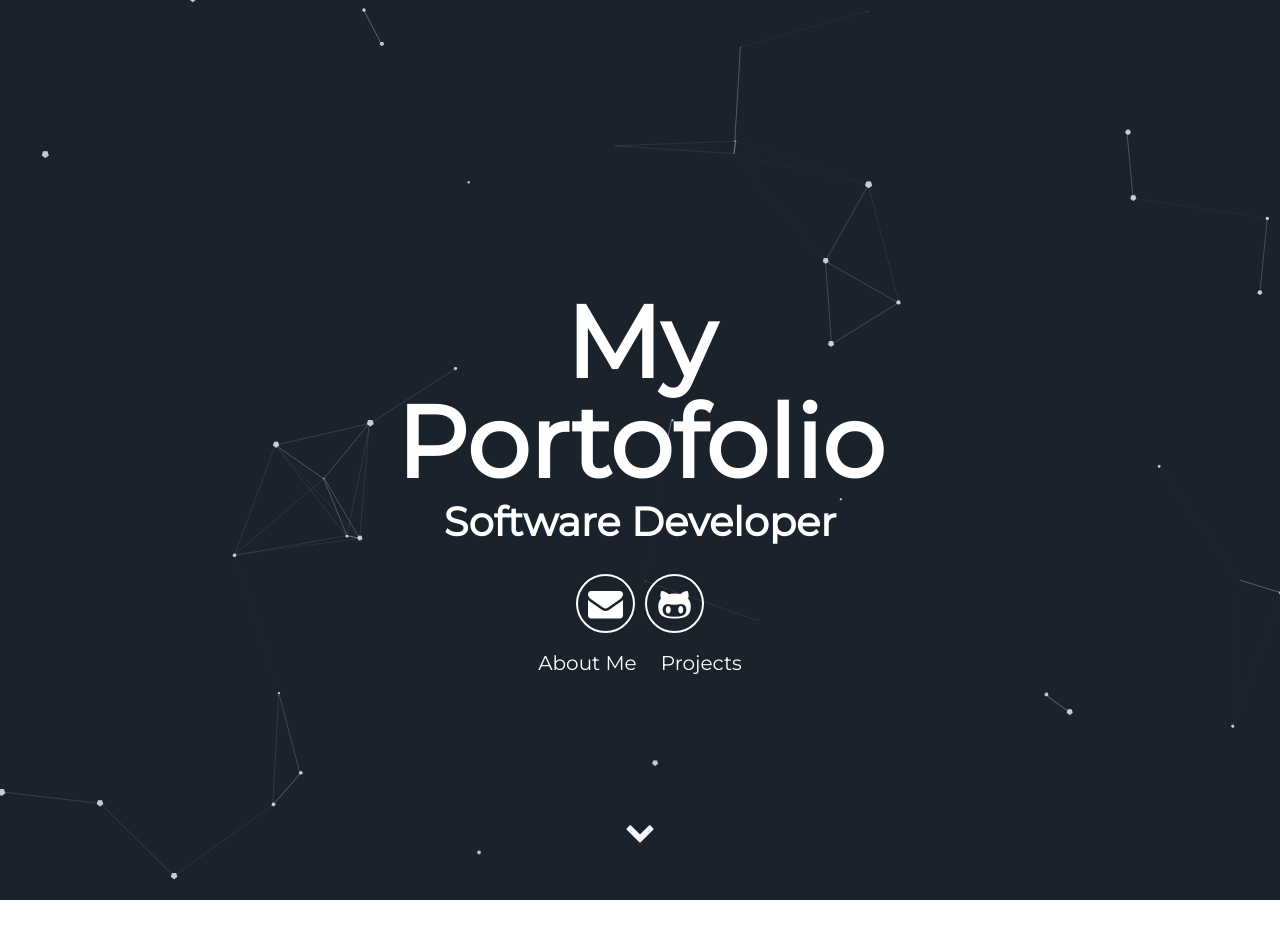
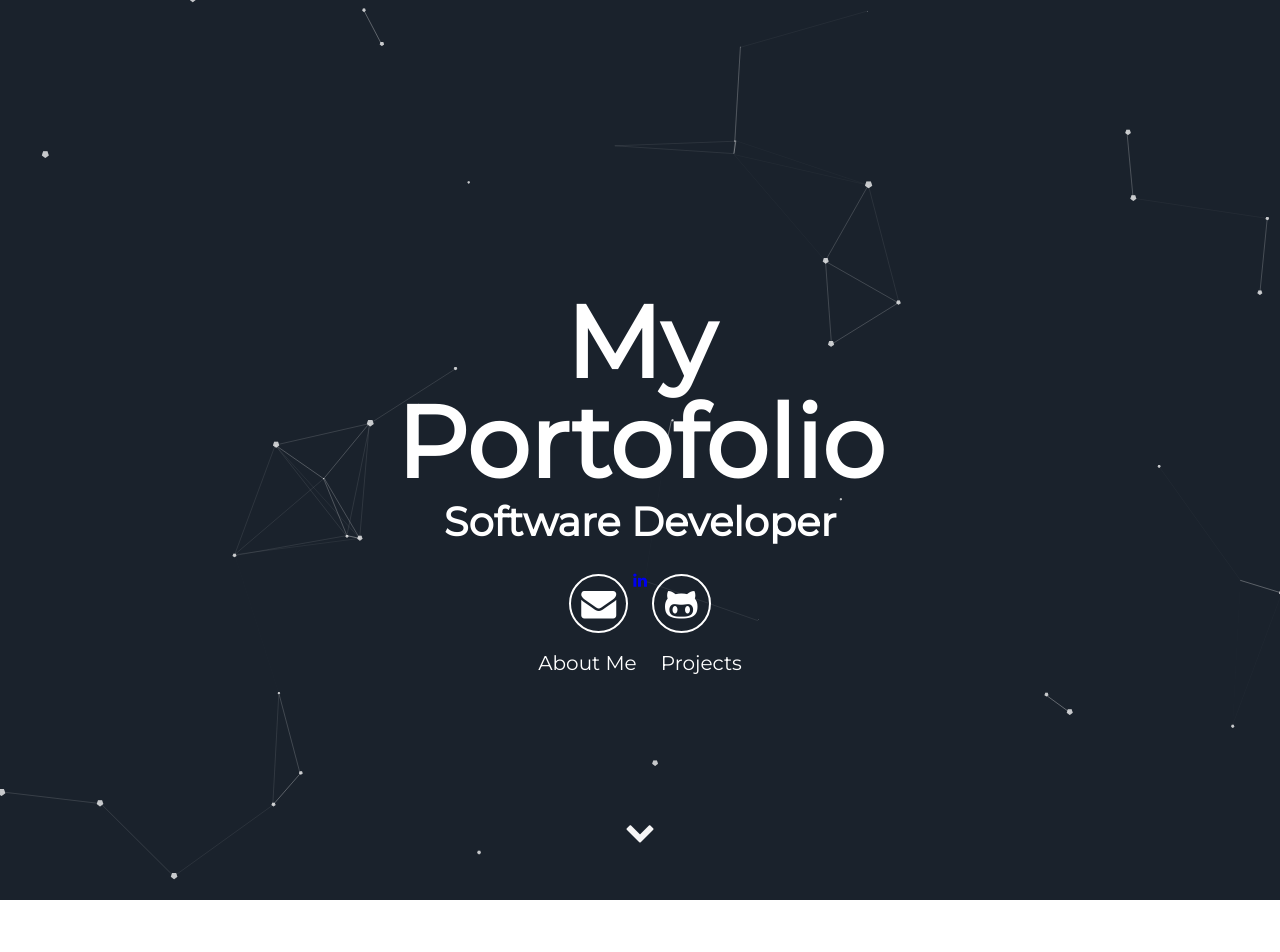
Before and after one commit to ardianff/ardianff.github.io, a Jekyll site: the page built from index.html, in a window 1280 px wide. Shown: the top 952 px of the page. Built offline with Jekyll 4.4.1, drawn with Linux system fonts in a browser that asks for light colours.

Commit message:
Update header.html

```diff
--- a/_includes/header.html
+++ b/_includes/header.html
@@ -6,6 +6,7 @@
       </h1>
       <div class="header-icons">
         <a aria-label="Send email" href="https://id.linkedin.com/in/ardian-firmansyah"><i class="icon fa fa-envelope"></i></a>
+        <a aria-label="Send email" href="https://id.linkedin.com/in/ardian-firmansyah"><i class="fa fa-linkedin" aria-hidden="true"></i>
         <a aria-label="My Github" target="_blank" href="https://github.com/ardianff"><i class="icon fa fa-github-alt" aria-hidden="true"></i></a>
       </div>
       <div class="header-links">
```
